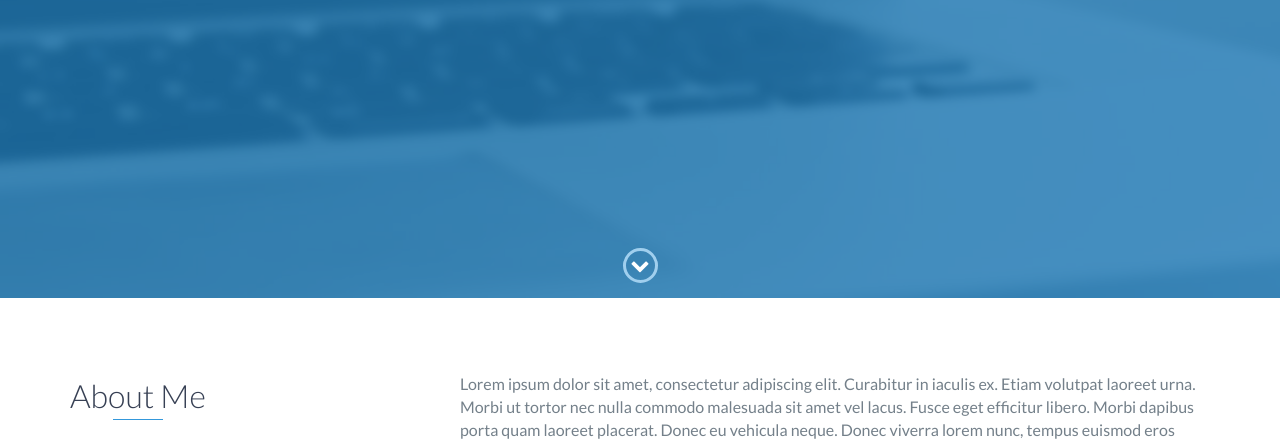
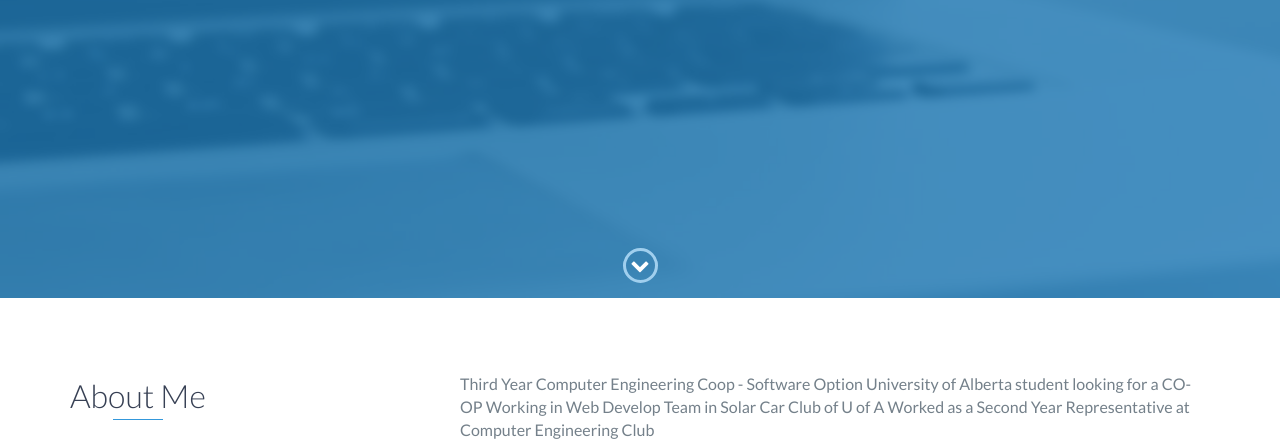
Before and after one commit to Zhouyi-Yu/Zhouyi-Yu.github.io, a website: page index.html in a window 1280 px wide. Shown: the part 502-947 px from the top of the page. Drawn offline with nearby package versions, Linux system fonts and the light colour scheme.

Commit message:
Update index.html

```diff
--- a/index.html
+++ b/index.html
@@ -73,10 +73,9 @@
                 </div>
                 <div class="col-md-8">
                     <p>
-                        Lorem ipsum dolor sit amet, consectetur adipiscing elit. Curabitur in iaculis ex. Etiam volutpat laoreet urna. Morbi ut tortor nec nulla commodo malesuada sit amet vel lacus. Fusce eget efficitur libero. Morbi dapibus porta quam laoreet placerat. Donec
-                        eu vehicula neque. Donec viverra lorem nunc, tempus euismod eros sollicitudin ut. Quisque et tincidunt libero. Donec id pharetra justo. Proin euismod lacinia dolor, eu scelerisque justo tempus pharetra. Vivamus nunc justo, finibus
-                        ut nisl sed, euismod rhoncus nulla. Proin sed magna egestas, egestas ante et, congue eros. In consequat, mauris dapibus tincidunt suscipit, ex libero aliquet diam, at maximus risus enim non leo.
-                    </p>
+                        Third Year Computer Engineering Coop - Software Option University of Alberta student looking for a CO-OP
+			Working in Web Develop Team in Solar Car Club of U of A
+			Worked as a Second Year Representative at Computer Engineering Club
                 </div>
             </div>
         </div>
```
